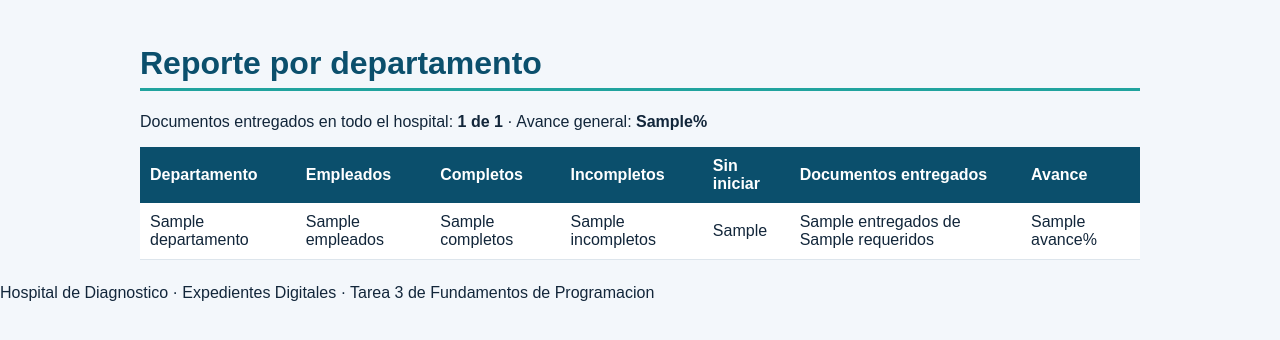
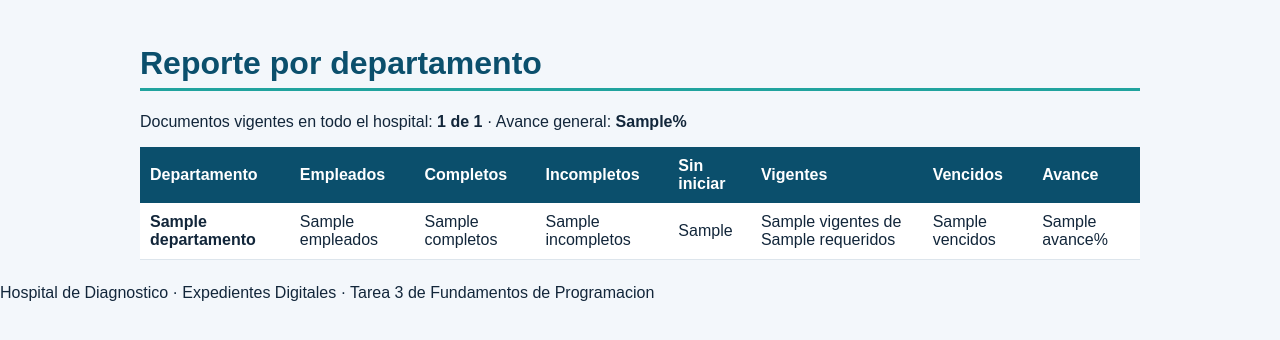
Before and after one commit to vidaurreitalo-debug/Fase-2-del-proyecto, a Flask app: template templates/reporte_departamentos.html in a window 1280 px wide. Shown: the part 46-386 px from the top of the page. Run offline with Flask 3, Linux system fonts and the light colour scheme; the template is opened without the code that fills it: most values are stand-ins (such as "Sample title", 1, 10 or a date in 2020).

Commit message:
Update reporte_departamentos.html

```diff
--- a/templates/reporte_departamentos.html
+++ b/templates/reporte_departamentos.html
@@ -2,8 +2,10 @@
 {% block titulo %}Reporte por departamento{% endblock %}
 {% block contenido %}
 <h1>Reporte por departamento</h1>
-<p>Documentos entregados en todo el hospital: <strong>{{ totalEntregados }} de {{ totalRequeridos }}</strong>
+<p class="subtitulo">Documentos vigentes en todo el hospital: <strong>{{ totalVigentes }} de {{ totalRequeridos }}</strong>
    · Avance general: <strong>{{ avanceGeneral }}%</strong></p>
+<div class="progreso"><div class="relleno" style="width: {{ avanceGeneral }}%"></div></div>
+<div class="tabla">
 <table>
   <tr>
     <th>Departamento</th>
@@ -11,21 +13,27 @@
     <th>Completos</th>
     <th>Incompletos</th>
     <th>Sin iniciar</th>
-    <th>Documentos entregados</th>
+    <th>Vigentes</th>
+    <th>Vencidos</th>
     <th>Avance</th>
   </tr>
   {% for fila in filas %}
   <tr>
-    <td>{{ fila.departamento }}</td>
+    <td><strong>{{ fila.departamento }}</strong></td>
     <td>{{ fila.empleados }}</td>
     <td>{{ fila.completos }}</td>
     <td>{{ fila.incompletos }}</td>
     <td>{{ fila.sinIniciar }}</td>
-    <td>{{ fila.entregados }} de {{ fila.requeridos }}</td>
-    <td>{{ fila.avance }}%</td>
+    <td>{{ fila.vigentes }} de {{ fila.requeridos }}</td>
+    <td>{{ fila.vencidos }}</td>
+    <td class="celda-avance">
+      <div class="progreso chico"><div class="relleno" style="width: {{ fila.avance }}%"></div></div>
+      {{ fila.avance }}%
+    </td>
   </tr>
   {% else %}
-  <tr><td colspan="7">No hay empleados registrados.</td></tr>
+  <tr><td colspan="8" class="vacio">No hay empleados registrados.</td></tr>
   {% endfor %}
 </table>
+</div>
 {% endblock %}
```
